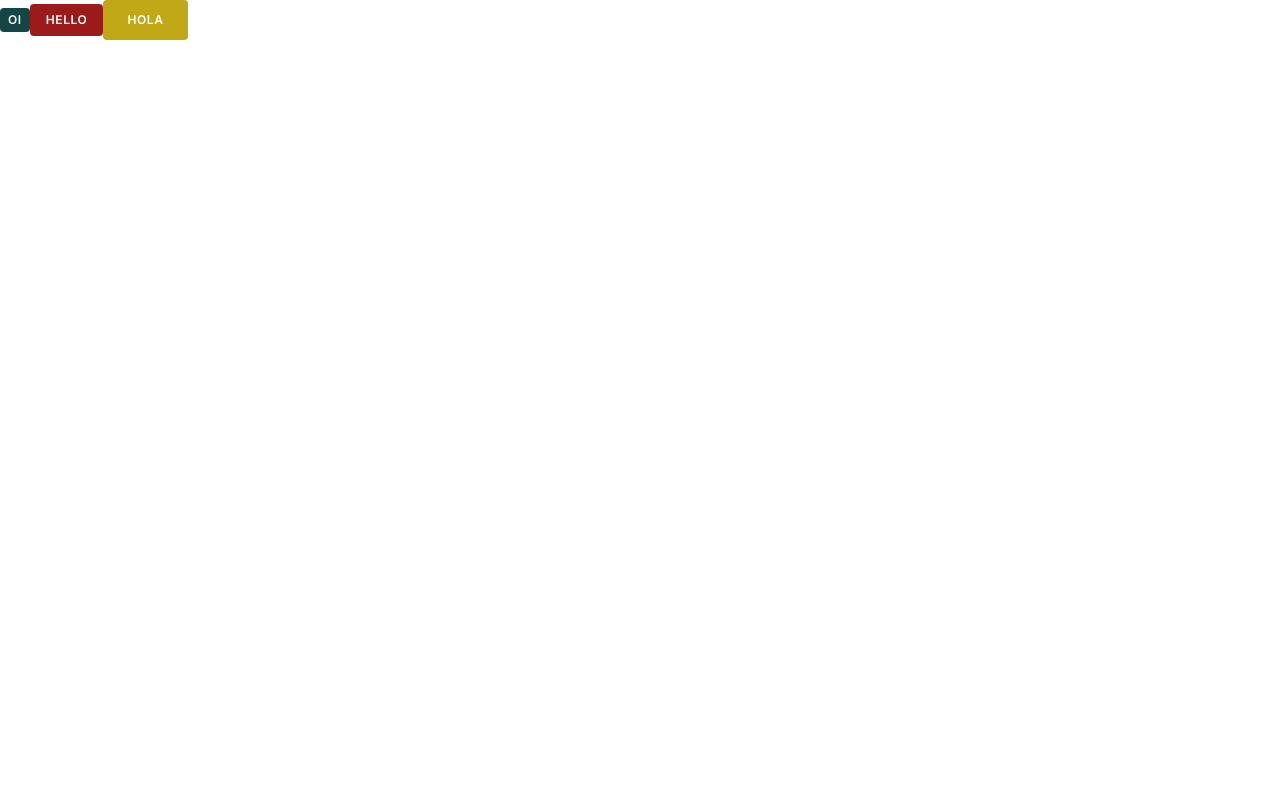
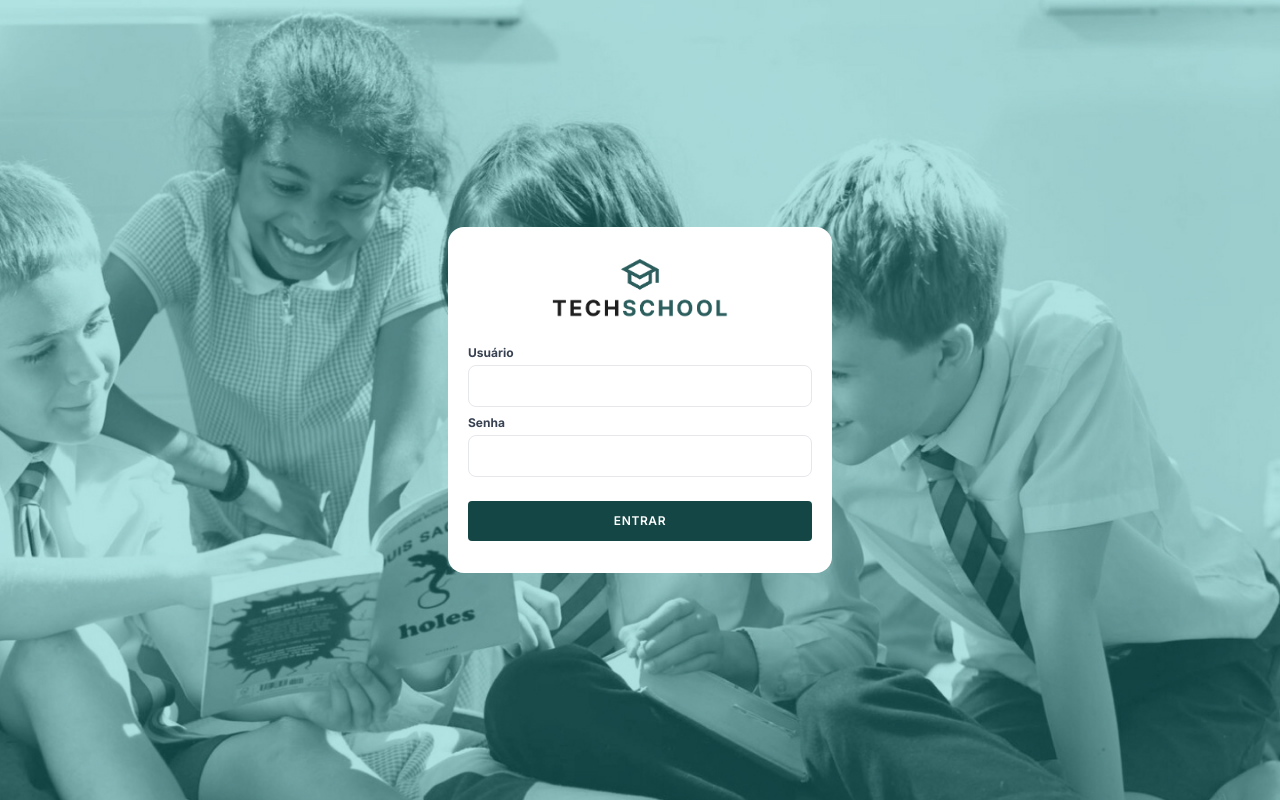
Before and after one commit to mhbordalo/tech-challenge-frontend, a React (Vite) app: page / in a window 1280 px wide. Built offline with nearby package versions, Linux system fonts and the light colour scheme.

Commit message:
feat: defined structure of tanstack router and created login index page

```diff
--- a/package.json
+++ b/package.json
@@ -12,11 +12,13 @@
   },
   "dependencies": {
     "@tanstack/react-query": "^5.61.0",
+    "@tanstack/react-router": "^1.85.0",
     "react": "^18.3.1",
     "react-dom": "^18.3.1"
   },
   "devDependencies": {
     "@eslint/js": "^9.13.0",
+    "@tanstack/router-vite-plugin": "^1.84.4",
     "@types/react": "^18.3.12",
     "@types/react-dom": "^18.3.1",
     "@vitejs/plugin-react-swc": "^3.5.0",
--- a/src/App.tsx
+++ b/src/App.tsx
@@ -1,11 +1,16 @@
-import { Button } from "./components/Button";
+import { createRouter, RouterProvider } from "@tanstack/react-router";
+import { routeTree } from "./routeTree.gen";
+
+const router = createRouter({ routeTree })
+
+declare module "@tanstack/react-router" {
+  interface Register {
+    router: typeof router;
+  }
+}
 
 export default function App() {
   return (
-    <>
-      <Button size="sm" variant="primary">Oi</Button>
-      <Button size="md" variant="danger">Hello</Button>
-      <Button size="lg" variant="warning">Hola</Button>
-    </>
+    <RouterProvider router={router} />
   )
 }
--- /dev/null
+++ b/src/routeTree.gen.ts
@@ -0,0 +1,111 @@
+/* eslint-disable */
+
+// @ts-nocheck
+
+// noinspection JSUnusedGlobalSymbols
+
+// This file was automatically generated by TanStack Router.
+// You should NOT make any changes in this file as it will be overwritten.
+// Additionally, you should also exclude this file from your linter and/or formatter to prevent it from being checked or modified.
+
+// Import Routes
+
+import { Route as rootRoute } from './routes/__root'
+import { Route as IndexImport } from './routes/index'
+import { Route as HomeIndexImport } from './routes/Home/index'
+
+// Create/Update Routes
+
+const IndexRoute = IndexImport.update({
+  id: '/',
+  path: '/',
+  getParentRoute: () => rootRoute,
+} as any)
+
+const HomeIndexRoute = HomeIndexImport.update({
+  id: '/Home/',
+  path: '/Home/',
+  getParentRoute: () => rootRoute,
+} as any)
+
+// Populate the FileRoutesByPath interface
+
+declare module '@tanstack/react-router' {
+  interface FileRoutesByPath {
+    '/': {
+      id: '/'
+      path: '/'
+      fullPath: '/'
+      preLoaderRoute: typeof IndexImport
+      parentRoute: typeof rootRoute
+    }
+    '/Home/': {
+      id: '/Home/'
+      path: '/Home'
+      fullPath: '/Home'
+      preLoaderRoute: typeof HomeIndexImport
+      parentRoute: typeof rootRoute
+    }
+  }
+}
+
+// Create and export the route tree
+
+export interface FileRoutesByFullPath {
+  '/': typeof IndexRoute
+  '/Home': typeof HomeIndexRoute
+}
+
+export interface FileRoutesByTo {
+  '/': typeof IndexRoute
+  '/Home': typeof HomeIndexRoute
+}
+
+export interface FileRoutesById {
+  __root__: typeof rootRoute
+  '/': typeof IndexRoute
+  '/Home/': typeof HomeIndexRoute
+}
+
+export interface FileRouteTypes {
+  fileRoutesByFullPath: FileRoutesByFullPath
+  fullPaths: '/' | '/Home'
+  fileRoutesByTo: FileRoutesByTo
+  to: '/' | '/Home'
+  id: '__root__' | '/' | '/Home/'
+  fileRoutesById: FileRoutesById
+}
+
+export interface RootRouteChildren {
+  IndexRoute: typeof IndexRoute
+  HomeIndexRoute: typeof HomeIndexRoute
+}
+
+const rootRouteChildren: RootRouteChildren = {
+  IndexRoute: IndexRoute,
+  HomeIndexRoute: HomeIndexRoute,
+}
+
+export const routeTree = rootRoute
+  ._addFileChildren(rootRouteChildren)
+  ._addFileTypes<FileRouteTypes>()
+
+/* ROUTE_MANIFEST_START
+{
+  "routes": {
+    "__root__": {
+      "filePath": "__root.tsx",
+      "children": [
+        "/",
+        "/Home/"
+      ]
+    },
+    "/": {
+      "filePath": "index.tsx"
+    },
+    "/Home/": {
+      "filePath": "Home/index.tsx"
+    }
+  }
+}
+ROUTE_MANIFEST_END */
--- /dev/null
+++ b/src/routes/Home/index.tsx
@@ -0,0 +1,9 @@
+import { createFileRoute } from '@tanstack/react-router'
+
+export const Route = createFileRoute('/Home/')({
+  component: RouteComponent,
+})
+
+function RouteComponent() {
+  return <div>Hello "/Home/"!</div>
+}
--- /dev/null
+++ b/src/routes/__root.tsx
@@ -0,0 +1,14 @@
+import * as React from 'react'
+import { Outlet, createRootRoute } from '@tanstack/react-router'
+
+export const Route = createRootRoute({
+  component: RootComponent,
+})
+
+function RootComponent() {
+  return (
+    <React.Fragment>
+      <Outlet />
+    </React.Fragment>
+  )
+}
--- /dev/null
+++ b/src/routes/index.tsx
@@ -0,0 +1,40 @@
+import { createFileRoute } from '@tanstack/react-router'
+import logoVertical from '/assets/images/logo_vertical.png'
+import { Button } from '../components/Button'
+
+export const Route = createFileRoute('/')({
+  component: RouteComponent,
+})
+
+function RouteComponent() {
+  return <>
+    <div className="bg-login-page h-screen bg-no-repeat bg-cover flex items-center justify-center px-4">
+        <div className="flex justify-center">
+            <div className="bg-white rounded-2xl p-5 py-8 w-96 flex flex-col justify-center">
+                <img src={logoVertical} alt="Logo TechSchool" className='w-44 mx-auto mb-6' />
+
+                <form>
+                    <label className="block text-gray-700 text-xs font-bold mb-1">
+                        Usuário
+                    </label>
+                    <input
+                        id="username"
+                        type="text"
+                        className="w-full px-4 py-2 border rounded-lg text-gray-700 focus:outline-none focus:ring-2 focus:ring-gray-700 mb-2"
+                    />
+
+                    <label className="block text-gray-700 text-xs font-bold mb-1">
+                        Senha
+                    </label>
+                    <input
+                        id="password"
+                        type="password"
+                        className="w-full px-4 py-2 border rounded-lg text-gray-700 focus:outline-none focus:ring-2 focus:ring-gray-700 mb-6"
+                    />
+                    <Button variant='primary' size='lg' className='w-full'>Entrar</Button>
+                </form>
+            </div>
+        </div>
+    </div>
+  </>
+}
--- a/tailwind.config.js
+++ b/tailwind.config.js
@@ -16,6 +16,7 @@ export default {
       },
       backgroundImage: {
         'logo-horizontal': "url('/assets/images/logo_horizontal.png')",
+        'login-page': "url('/assets/images/BackgroundLogin.jpg')",
       },
     },
   },
--- a/vite.config.ts
+++ b/vite.config.ts
@@ -1,7 +1,8 @@
 import { defineConfig } from 'vite'
 import react from '@vitejs/plugin-react-swc'
+import { TanStackRouterVite } from '@tanstack/router-vite-plugin'
 
 // https://vite.dev/config/
 export default defineConfig({
-  plugins: [react()],
+  plugins: [react(), TanStackRouterVite()],
 })
```
Also changed, not shown: public/assets/images/BackgroundLogin.jpg (added), 1 other file (tests, documents, lock files or other folders).
